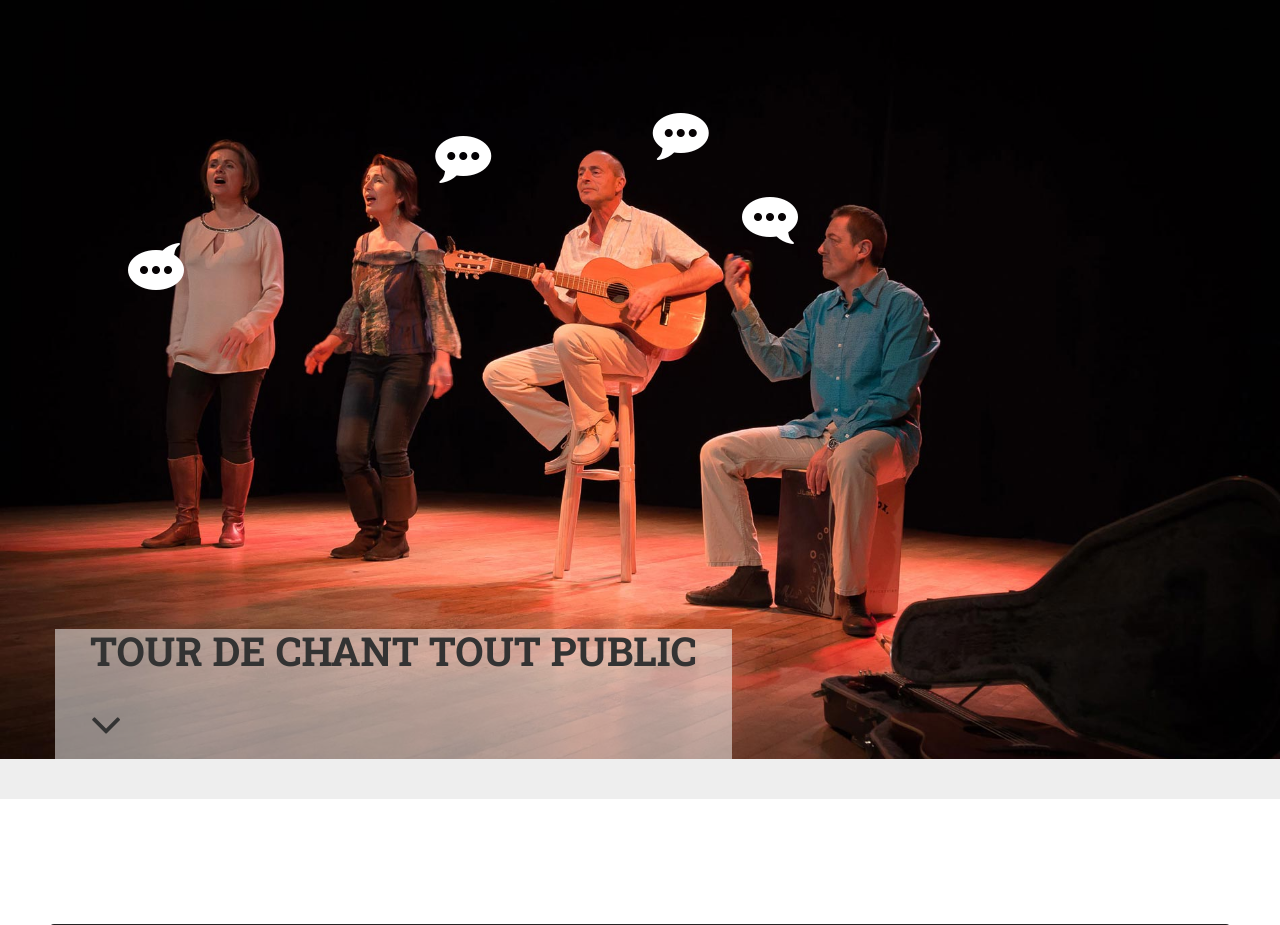
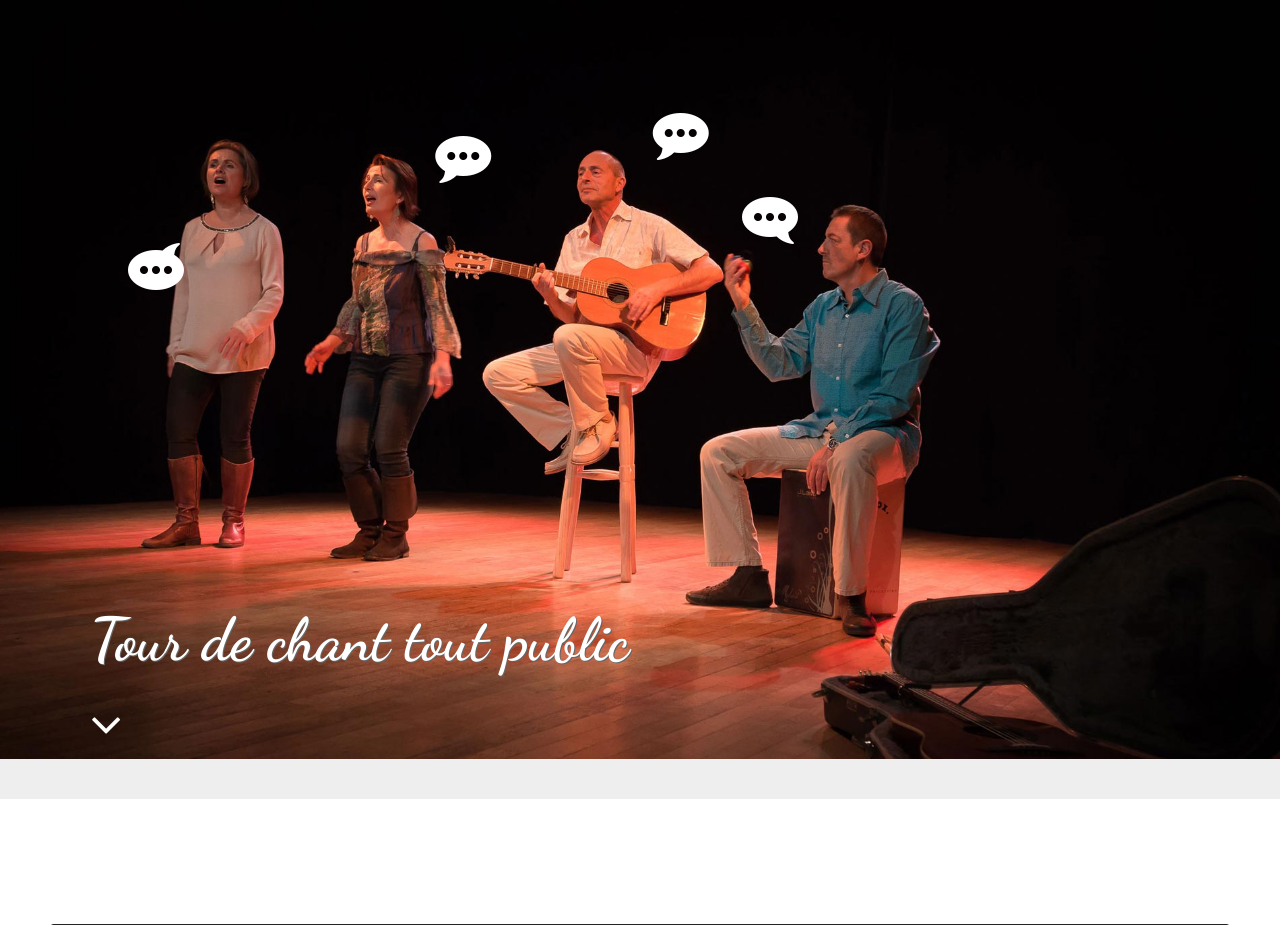
Before and after one commit to Puzzlout/VignalEnChanson, a PHP site: page /index.html in a window 1280 px wide. Shown: the part 801-1726 px from the top of the page. Run offline with PHP 8.4, Linux system fonts and the light colour scheme; some libraries are stand-ins or nearby versions; some web fonts are replaced.

Commit message:
#24 & #26 (section team)

```diff
--- a/css/agency.css
+++ b/css/agency.css
@@ -520,11 +520,14 @@ section h3.section-subheading {
 }
 
 #team .team-catchphrase h2 {
-    font-family: "Roboto Slab", "Helvetica Neue", Helvetica, Arial, sans-serif;
+    font-family: "Dancing Script", "Helvetica Neue", Helvetica, Arial, cursive;
+    color: #FFFFFF;
+    text-shadow: 1px 1px #666;
+    text-transform: none;
+    font-size: larger;
 }
 
 #team .overlay-white {
-    background: rgba(255, 255, 255, 0.5);
     font-size: 50px;
 }
 
@@ -679,6 +682,9 @@ section h3.section-subheading {
     }
 }
 
+#team-medals h2 {
+    font-size: 24px;
+}
 .team-member {
     text-align: center;
     margin-bottom: 50px;
--- a/index.html
+++ b/index.html
@@ -137,7 +137,7 @@
                     <div class="col-lg-12 text-left">
                         <h2 class="section-heading">Tour de chant tout public</h2>
                         <a href="#music" class="page-scroll next-button">
-                            <i class="fa fa-angle-down text-center" style="color: #333;"></i>
+                            <i class="fa fa-angle-down text-center"></i>
                         </a>
                     </div>
                 </div>
@@ -146,6 +146,11 @@
     </div>
     <div id="team-medals">
         <div class="container team-medals">
+            <div class="row">
+                <div class="col-lg-12 text-center">
+                    <h2 class="section-heading">Tour de chant tout public</h2>
+                </div>
+            </div>
             <div class="row">
                 <div class="col-sm-6">
                     <div class="team-member">
```
